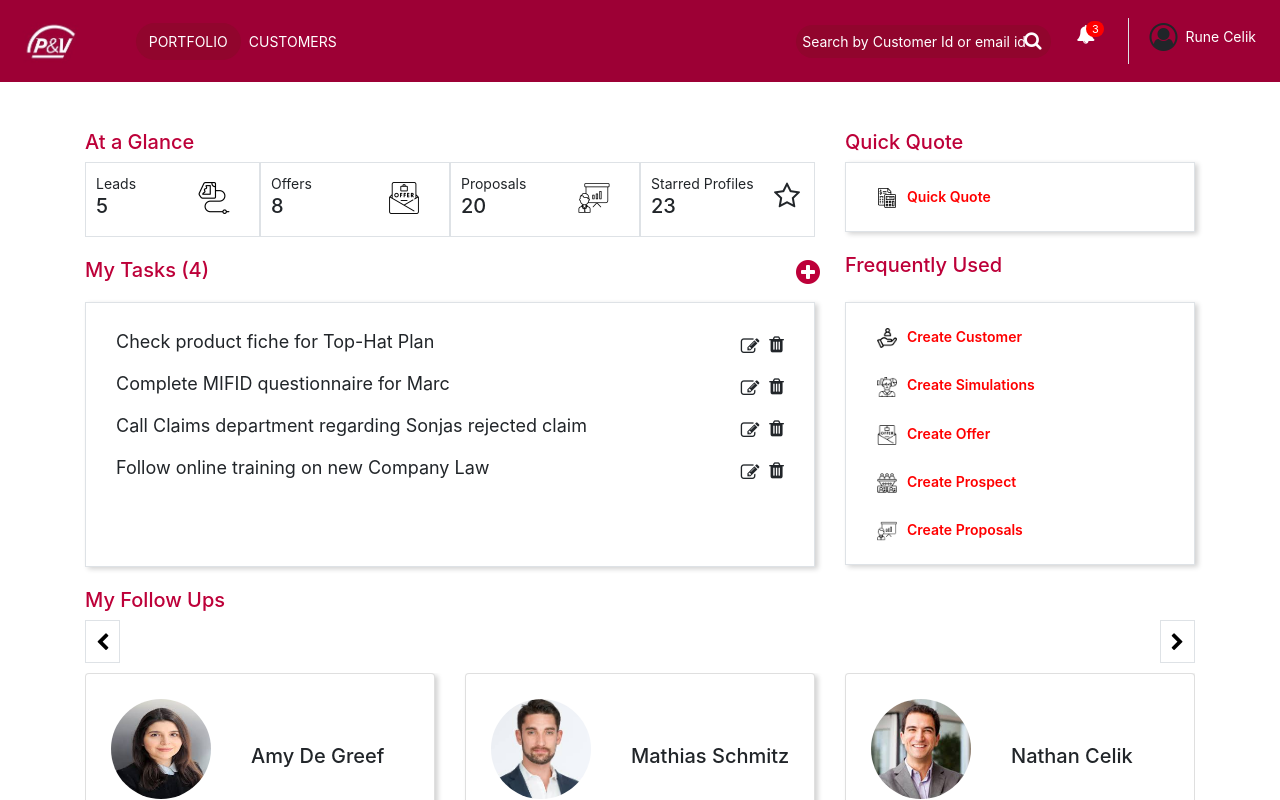
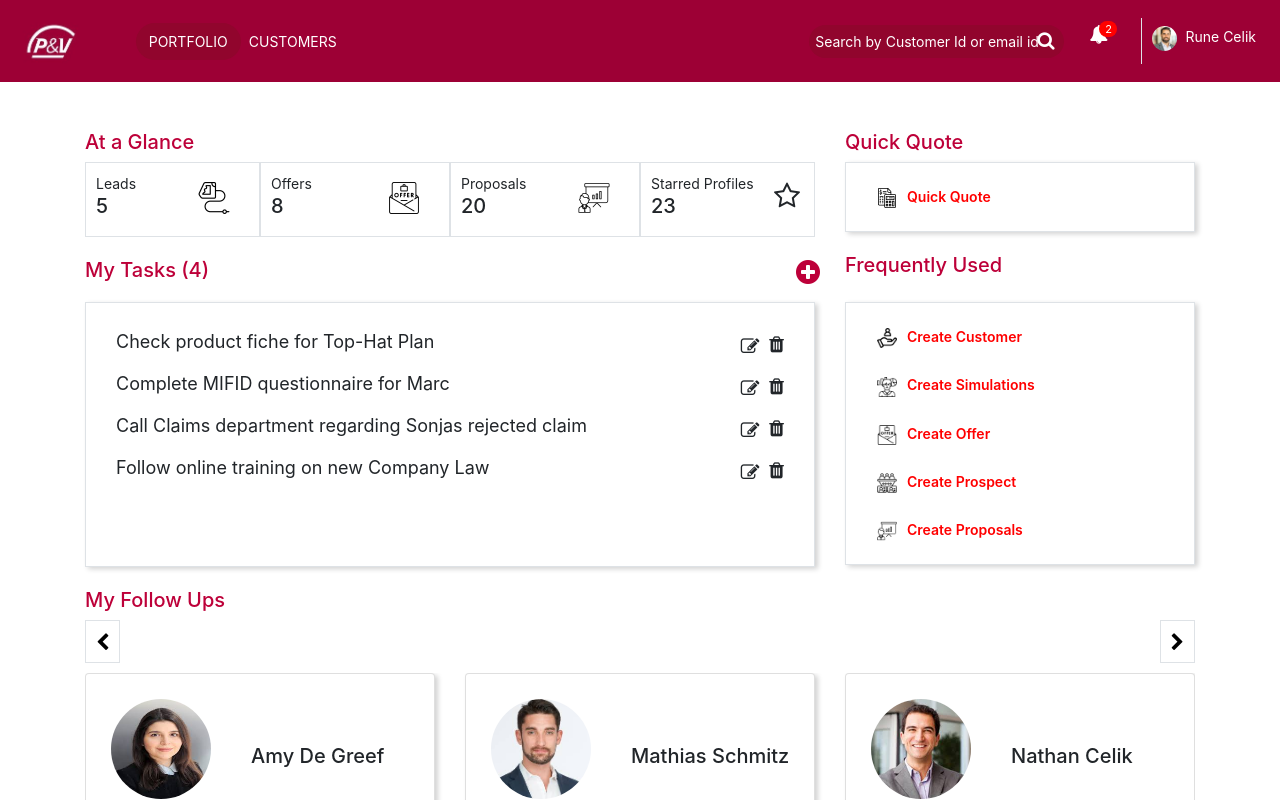
Before and after one commit to NileshProj/PandVReact, a React (Create React App) app: page / in a window 1280 px wide. Shown: the top 800 px of the page. Built offline with nearby package versions, Linux system fonts and the light colour scheme.

Commit message:
fixed for profile pic and notification

```diff
--- a/public/css/style.css
+++ b/public/css/style.css
@@ -186,6 +186,14 @@ body {
     border-radius: 150px;
     /* border: 1px solid gray; */
     margin: 25px;
+  }
+
+  .profile-pic1 {
+    border-radius: 15px;
+    width: 25px;
+    height: 25px;
+    position: relative;
+    top: 8px;
   }
 
   .m-t-50 {
--- a/src/components/header/header.component.js
+++ b/src/components/header/header.component.js
@@ -123,12 +123,13 @@ class Header extends React.Component {
               <ul className="navbar-nav mr-auto">
                 <li className="nav-item  m-r-30 " onClick={()=>this.setState({notification: !this.state.notification, count: 0})}>
                   <i className="fa fa-bell fa-lg m-t-10 white" aria-hidden="true" />
-                  <div className={"count text-center "+(this.state.count === 0 ? 'hide': '')}>3</div>
+                  <div className={"count text-center "+(this.state.count === 0 ? 'hide': '')}>2</div>
                 </li>
                 <li className="nav-item border-left p-l-10">
-                  <span>
+                <img src="/images/11.jpg" className="profile-pic1"></img>
+                  {/* <span>
                     <i className="fa fa-user-circle-o fa-2x m-t-5 m-l-10" aria-hidden="true" />
-                  </span>
+                  </span> */}
                 </li>
                 <li className="nav-item">
                   <Link className="nav-link white" to="/profile">Rune Celik</Link>
```
